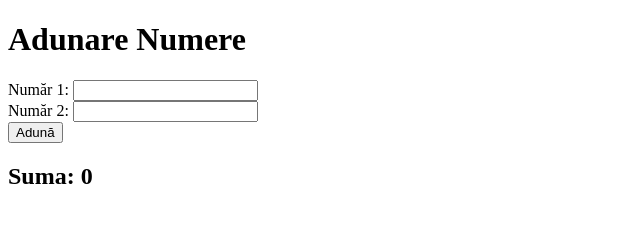
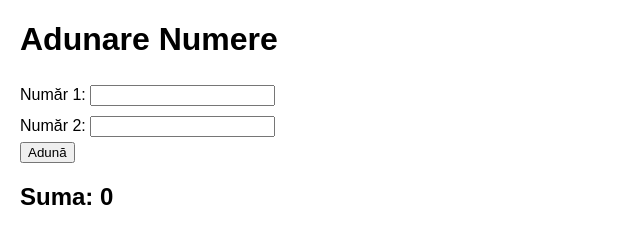
Before and after one commit to stev-cybe/web_addition, a plain HTML site: page index.html in a window 1280 px wide. Shown: the whole page, without its empty margins (0-640 px from the left). Drawn offline with Linux system fonts and the light colour scheme.

Commit message:
styled the page

```diff
--- a/index.html
+++ b/index.html
@@ -5,6 +5,15 @@
     <meta charset="UTF-8">
     <meta name="viewport" content="width=device-width, initial-scale=1.0">
     <title>Adunare Numere</title>
+    <style>
+        body {
+            font-family: Arial, sans-serif;
+            margin: 20px;
+        }
+        input {
+            margin: 5px 0;
+        }
+    </style>
     <script>
         function adunaNumere() {
             const numar1 = parseFloat(document.getElementById('numar1').value) || 0;
```
